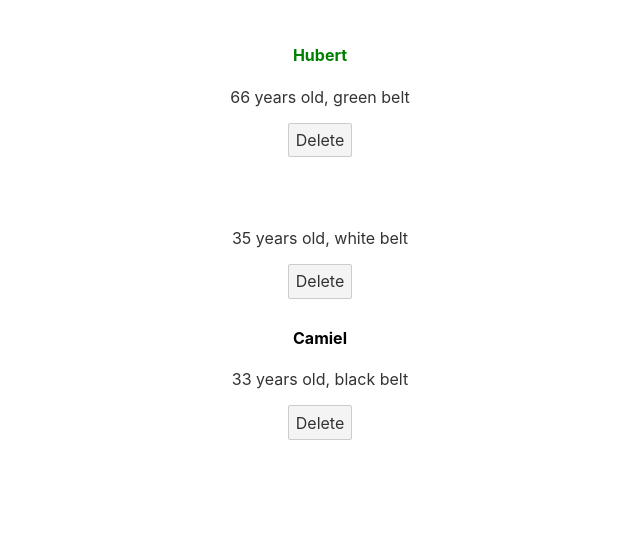
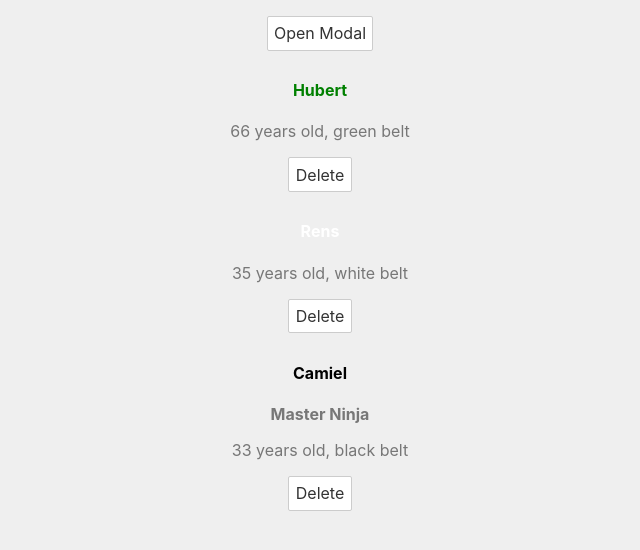
Before and after one commit to HMD19750/SvelteTutorial, a Svelte app: page / in a window 1280 px wide. Shown: the top 550 px of the page, without its empty margins (320-960 px from the left). Built offline with nearby package versions, Linux system fonts and the light colour scheme.

Commit message:
Na aflevering 13

```diff
--- a/public/global.css
+++ b/public/global.css
@@ -1,4 +1,5 @@
-html, body {
+html,
+body {
     position: relative;
     width: 100%;
     height: 100%;
@@ -13,7 +14,7 @@ body {
 }
 
 a {
-	color: rgb(0,100,200);
+    color: rgb(0, 100, 200);
     text-decoration: none;
 }
 
@@ -22,14 +23,17 @@ a:hover {
 }
 
 a:visited {
-	color: rgb(0,80,160);
+    color: rgb(0, 80, 160);
 }
 
 label {
     display: block;
 }
 
-input, button, select, textarea {
+input,
+button,
+select,
+textarea {
     font-family: inherit;
     font-size: inherit;
     -webkit-padding: 0.4em 0;
@@ -61,3 +65,21 @@ button:not(:disabled):active {
 button:focus {
     border-color: #666;
 }
+
+
+/* Extra styles */
+
+body {
+    color: #777;
+    background: #eeee;
+    padding: 0;
+    margin: 0;
+}
+
+h4 {
+    color: orangered;
+}
+
+button {
+    background: white;
+}
--- a/src/App.svelte
+++ b/src/App.svelte
@@ -1,4 +1,8 @@
 <script>
+	import Modal from './Modal.svelte'
+
+	let showModal=false;
+
 	let people=[
 		{name: "Hubert", age:66, beltColor:"green", id:1},
 		{name: "Rens", age:35, beltColor:"white", id:2},
@@ -9,12 +13,23 @@ const clickHandler=(id)=>{
 		people=people.filter((person)=>person.id!=id)
 		console.log(id + "deleted")
 	}
+
+	const toggleModal= () => {
+		showModal=!showModal;
+	}
 </script>
 
+<Modal message="Hi, I am a prop value!" isPromo={false} showModal={showModal} on:click={toggleModal}/>
 <main>
+
+	<button on:click={toggleModal}>Open Modal</button>
+
 	{#each people as person (person.id) }
 		<div>
 			<h4 style="color:{person.beltColor}">{person.name}</h4>
+			{#if person.beltColor==="black"}
+				<p><strong>Master Ninja</strong></p>
+			{/if}
 			<p>{person.age} years old, {person.beltColor} belt</p>
 			<button on:click={()=>clickHandler(person.id)}>Delete</button>
 		</div>
--- /dev/null
+++ b/src/Modal.svelte
@@ -0,0 +1,37 @@
+<script>
+    export let showModal=false;
+    export let isPromo= false;
+    export let message="Booh";
+</script>
+
+{#if showModal}
+    <div class="backdrop" class:promo={isPromo} on:click|self >
+        <div class="modal" >
+            <p>{message}</p>
+        </div>
+    </div>
+{/if}
+
+<style>
+    .backdrop {
+        width: 100%;
+        height: 100%;
+        position: fixed;
+        background: rgba(0,0,0,0.7);
+    }
+
+    .modal {
+        padding: 10px;
+        border-radius: 10px;
+        max-width: 400px;
+        margin: 10% auto;
+        text-align: center;
+        background: white;
+    }
+
+
+    .promo .modal {
+        background: crimson;
+        text: white;
+    }
+</style>
```
Lines whose indentation alone changed are shown as unchanged.
